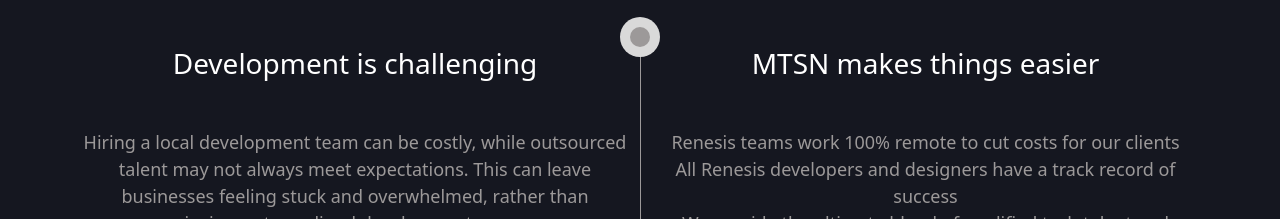
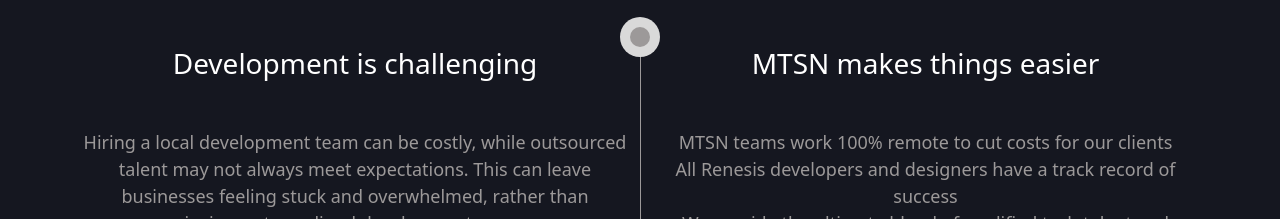
Before and after one commit to ihtshamali/MTSN, a Next.js app: page / in a window 1280 px wide. Shown: the part 4320-4539 px from the top of the page. Built offline with nearby package versions, Linux system fonts and the light colour scheme.

Commit message:
Update memberships.js

```diff
--- a/pages/components/Home/membership/memberships.js
+++ b/pages/components/Home/membership/memberships.js
@@ -45,7 +45,7 @@
                             <div className='text-center'>
                                 <h4 className="fs28 mb-5 mb-md-12 text-white">MTSN makes things easier</h4>
                                 <ul style={{ color: 'rgba(156, 153, 153, 1)' }} className="fs18 list-unstyled mb-0">
-                                    <li>Renesis teams work 100% remote to cut costs for our clients</li>
+                                    <li>MTSN teams work 100% remote to cut costs for our clients</li>
                                     <li>All Renesis developers and designers have a track record of success </li>
                                     <li>We provide the ultimate blend of qualified tech talent and affordability</li>
                                     <li>Our cloud-based teams deliver high-quality, high-ROI results</li>
```
